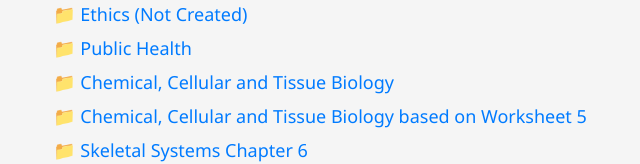
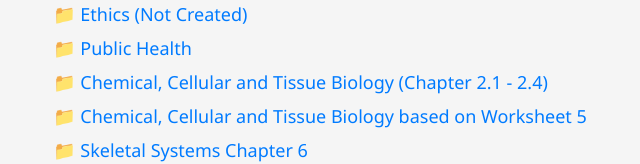
Before and after one commit to symder/MassageTherapyQuizIndex, a plain HTML site: page index.html in a window 1280 px wide. Shown: the part 174-338 px from the top of the page, without its empty margins (320-960 px from the left). Drawn offline with Linux system fonts and the light colour scheme.

Commit message:
Update index.html

```diff
--- a/index.html
+++ b/index.html
@@ -35,7 +35,7 @@
     <a href="https://symder.github.io/MedTerm/" target="_blank">📁 Medical Terminology (Not Created)</a>
     <a href="https://symder.github.io/Ethics/" target="_blank">📁 Ethics (Not Created)</a>
     <a href="https://symder.github.io/PublicHealth/" target="_blank">📁 Public Health</a>
-    <a href="https://symder.github.io/CellBio/" target="_blank">📁 Chemical, Cellular and Tissue Biology</a>
+    <a href="https://symder.github.io/CellBio/" target="_blank">📁 Chemical, Cellular and Tissue Biology (Chapter 2.1 - 2.4)</a>
     <a href="https://symder.github.io/CellBioWorksheet5/" target="_blank">📁 Chemical, Cellular and Tissue Biology based on Worksheet 5</a>
     <a href="https://symder.github.io/APSkelChapter6/" target="_blank">📁 Skeletal Systems Chapter 6</a>
   </div>
```
